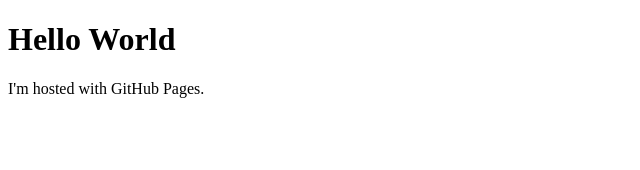
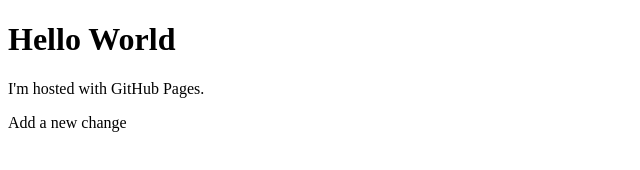
Before and after one commit to lingfengzyc/lingfengzyc.github.io, a plain HTML site: page index.html in a window 1280 px wide. Shown: the whole page, without its empty margins (0-640 px from the left). Drawn offline with Linux system fonts and the light colour scheme.

Commit message:
add a change

```diff
--- a/index.html
+++ b/index.html
@@ -3,5 +3,6 @@
 <body>
 <h1>Hello World</h1>
 <p>I'm hosted with GitHub Pages.</p>
+<p>Add a new change</p>
 </body>
 </html>
```
